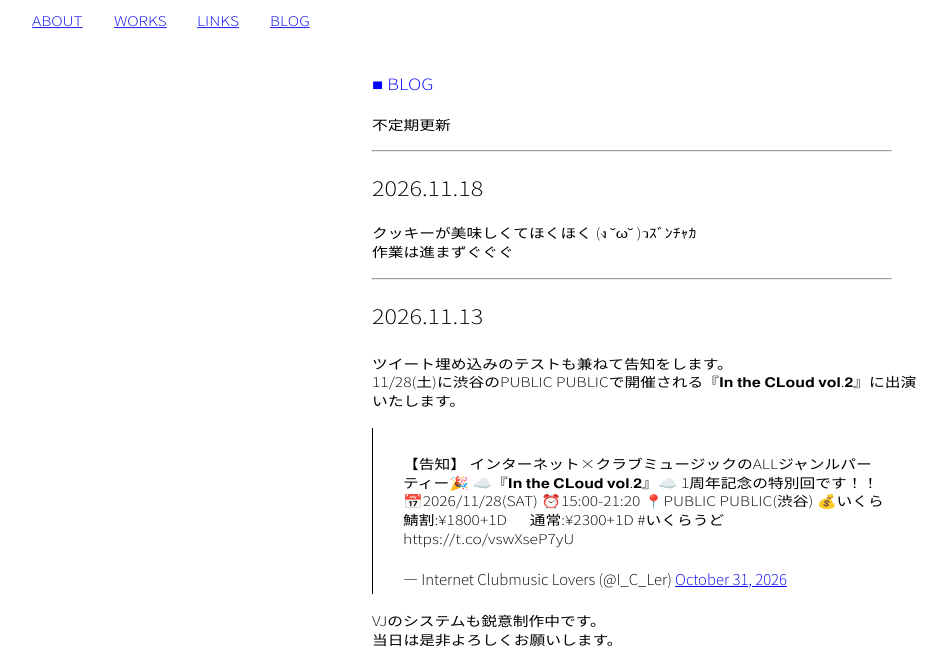
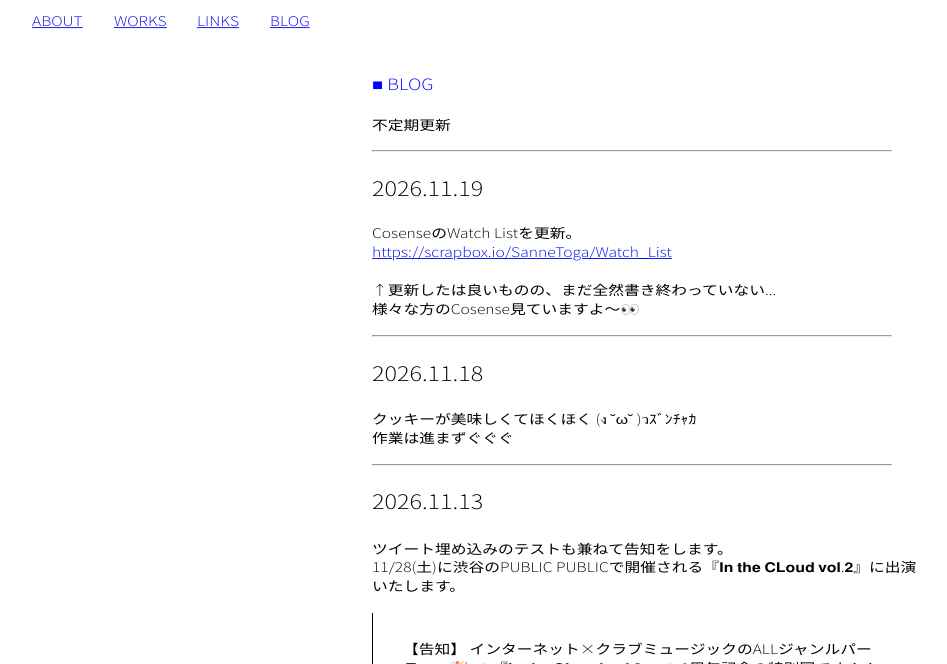
Before and after one commit to SanneToga/SanneToga.github.io, a plain HTML site: page blog.html in a window 1280 px wide. Shown: the part 101-765 px from the top of the page, without its empty margins (8-955 px from the left). Drawn offline with Linux system fonts and the light colour scheme; a script that the page names is missing.

Commit message:
ブログを更新

```diff
--- a/blog.html
+++ b/blog.html
@@ -20,6 +20,18 @@
         <section id="BLOG">
             <h3 class="青い文字">■ BLOG</h3>
             <p>不定期更新</p>
+            <hr>
+            <article>
+                <h2>2026.11.19</h2>
+                <p>
+                    CosenseのWatch Listを更新。<br>
+                    <a href="https://scrapbox.io/SanneToga/Watch_List" target="_blank" rel="noopener noreferrer">https://scrapbox.io/SanneToga/Watch_List</a>
+                </p>
+                <p>
+                    ↑更新したは良いものの、まだ全然書き終わっていない...<br>
+                    様々な方のCosense見ていますよ～👀
+                </p>
+            </article>
             <hr>
             <article>
                 <h2>2026.11.18</h2>
```
